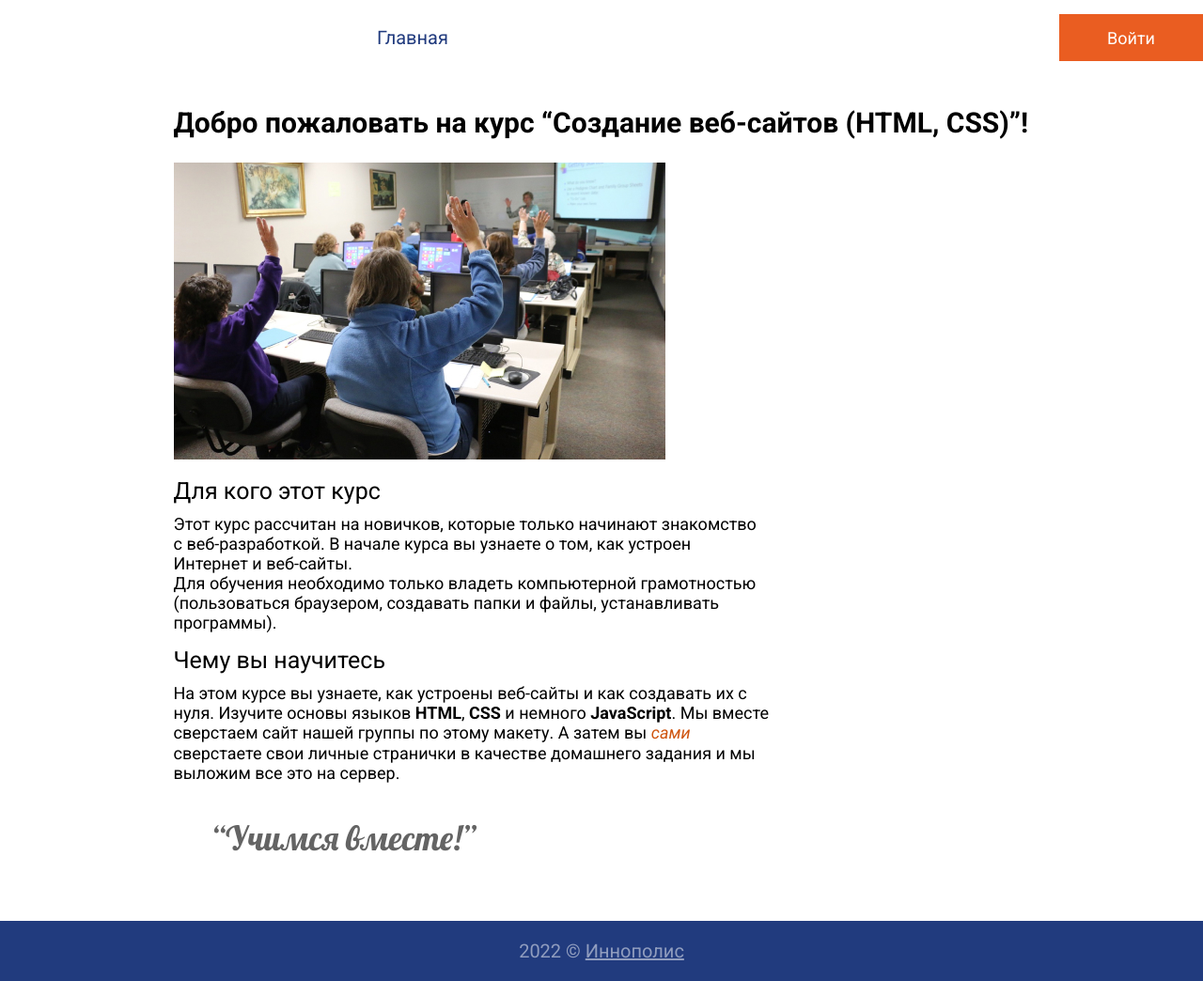
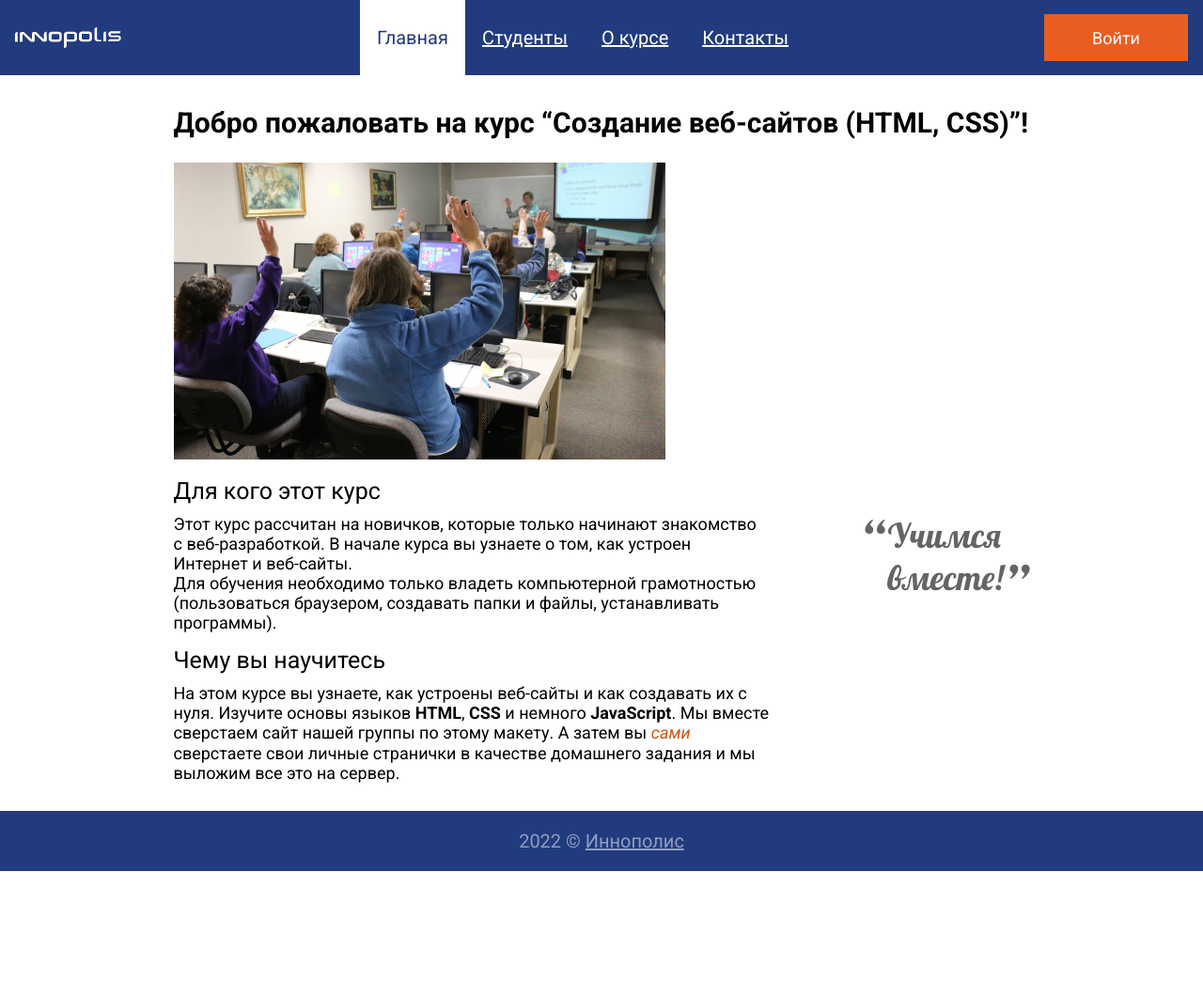
Before and after one commit to HomRed2100/web-group-2100, a plain HTML site: page index.html in a window 1280 px wide. Shown: the whole page at 94% size. After the commit the page ends 927 px from the top, so only its background shows below. Drawn offline with Linux system fonts and the light colour scheme.

Commit message:
Заменила

```diff
--- a/index.html
+++ b/index.html
@@ -8,14 +8,12 @@
     <link rel="stylesheet" href="./css/style.css">
     <link rel="preconnect" href="https://fonts.googleapis.com">
     <link rel="preconnect" href="https://fonts.gstatic.com" crossorigin>
-    <link href="https://fonts.googleapis.com/css2?family=Roboto:ital,wght@0,400;0,700;1,400&display=swap" rel="stylesheet">
-    <link rel="preconnect" href="https://fonts.googleapis.com">
-    <link rel="preconnect" href="https://fonts.gstatic.com" crossorigin>
     <link href="https://fonts.googleapis.com/css2?family=Lobster&family=Roboto:ital,wght@0,400;0,700;1,400&display=swap" rel="stylesheet">
     <script defer src="./js/login-popup.js"></script>
 </head>
 <body class="page">
     <header class="header">
+        <div class="header-fixed">
             <img class="site-logo" src="./img/logo.svg" alt="Логотип">
             <ul class="site-menu">
                 <li><a class="menu-link active-link" href="#">Главная</a></li>
@@ -24,6 +22,7 @@
                 <li><a class="menu-link" href="./pages/contacts.html">Контакты</a></li>
             </ul>
             <a class="login-button" href="login.html">Войти</a>
+        </div>
         <div class="login-popup">
             <h2 class="login-heading">Войти на сайт</h2>
             <form class="login-form" action="#" method="get">
@@ -37,13 +36,15 @@
         <h1 class="main-heading">Добро пожаловать на курс “Создание веб-сайтов (HTML, CSS)”!</h1>
         <img class="photo" src="./img/class_2.jpg" alt="Фото компьютерного класса" width="523" height="316">
         <h2 class="next-heading">Для кого этот курс</h2>
+        <div class="intro-wrapper">
             <p class="intro-text text-1">Этот курс рассчитан на новичков, которые только начинают знакомство с веб-разработкой. В начале курса вы узнаете о том, как устроен Интернет и веб-сайты.<br>
             Для обучения необходимо только владеть компьютерной грамотностью (пользоваться браузером, создавать папки и файлы, устанавливать программы).</p>
+            <aside class="aside">
+                <blockquote class="blockquote">Учимся<br> вместе!</blockquote>
+            </aside>
+        </div>
         <h2 class="next-heading">Чему вы научитесь</h2>
         <p class="intro-text">На этом курсе вы узнаете, как устроены веб-сайты и как создавать их с нуля. Изучите основы языков <strong>HTML</strong>, <strong>CSS</strong> и немного <strong>JavaScript</strong>. Мы вместе сверстаем сайт нашей группы по этому макету. А затем вы <em>сами</em> сверстаете свои личные странички в качестве домашнего задания и мы выложим все это на сервер.</p>
-            <aside class="aside">
-                    <blockquote>&#8220;Учимся вместе!&#8221;</blockquote>
-            </aside>
     </main>
     <footer class="footer">
         <p class="copywrite">2022 &copy; <a class="innop-link" href="https://innopolis.com/" target="_blank">Иннополис</a></p>
```
Lines whose indentation alone changed are shown as unchanged.
